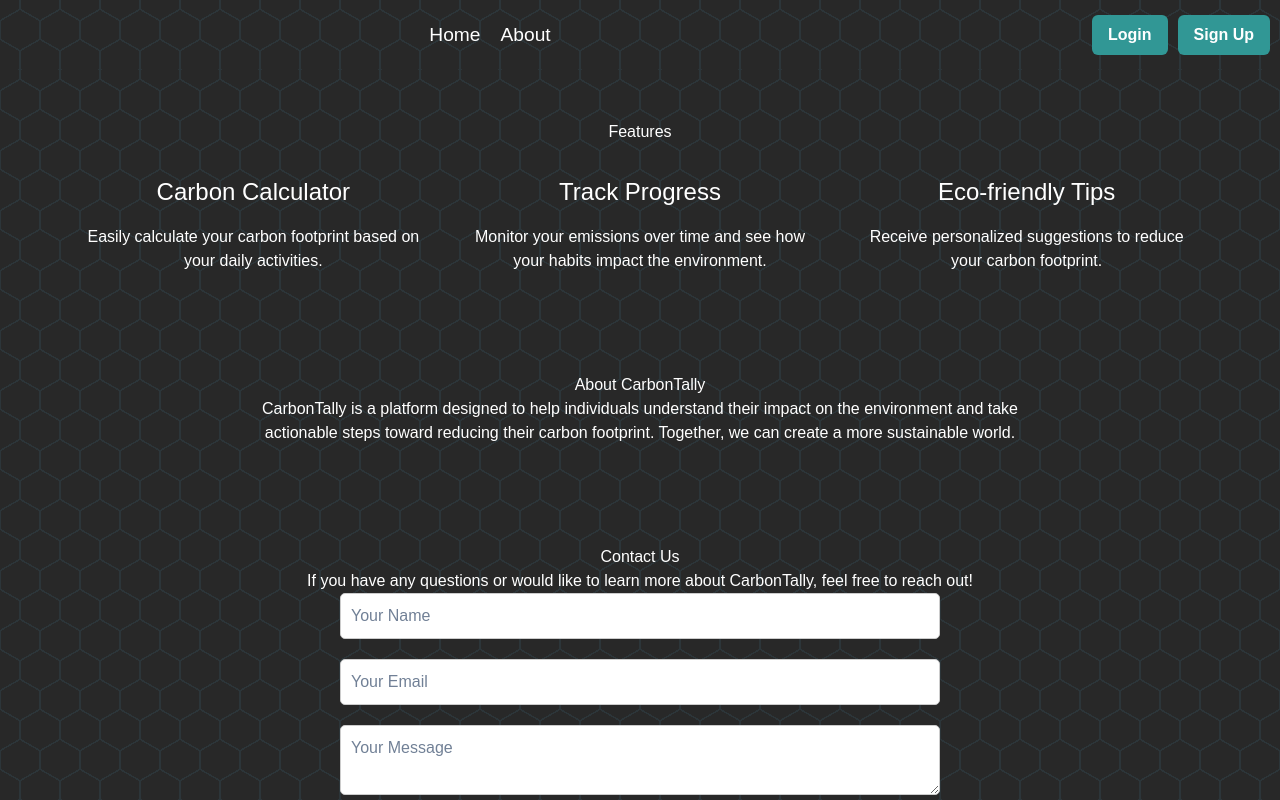
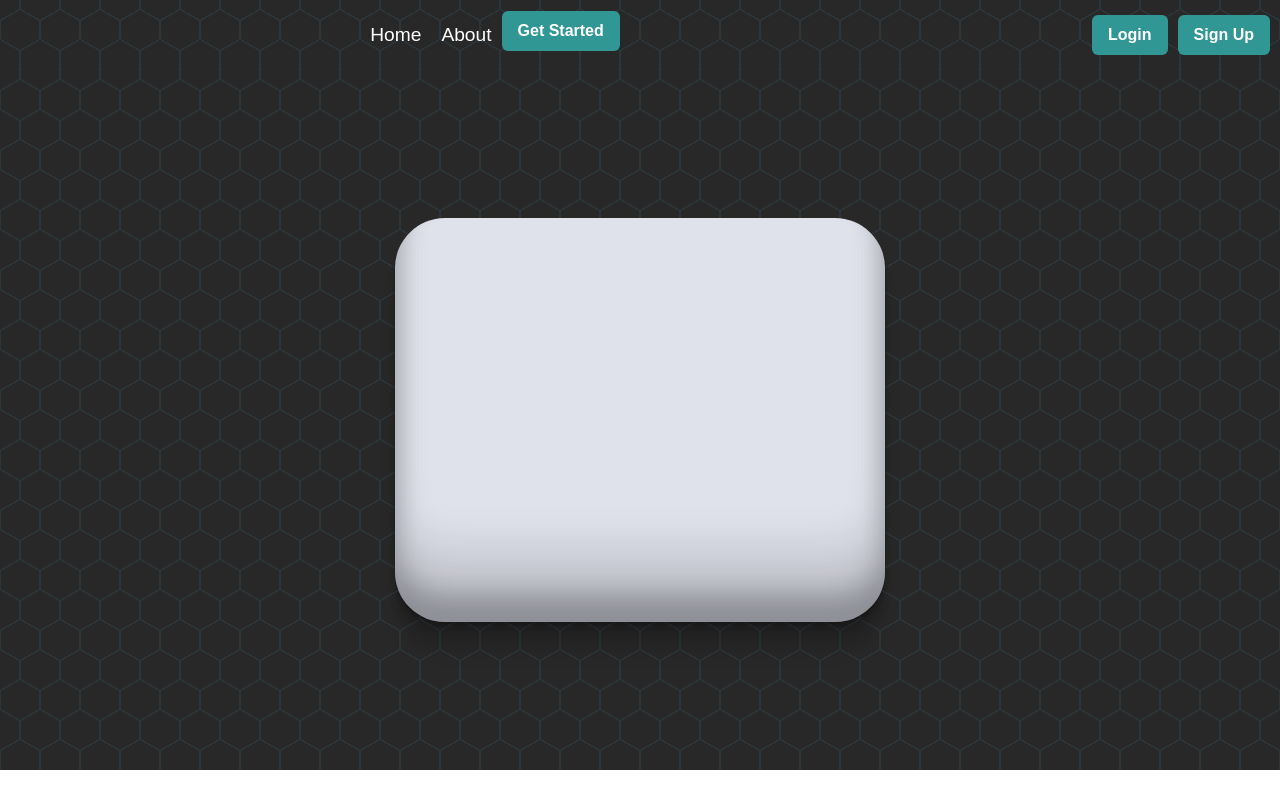
Before and after one commit to krishnanx/NasaSpaceChallenge, a React (Vite) app in the folder Nasa/: page /Dashboard in a window 1280 px wide. Shown: the top 800 px of the page. Built offline with nearby package versions, Linux system fonts and the light colour scheme.

Commit message:
Dashboard started

```diff
--- a/Nasa/src/App.jsx
+++ b/Nasa/src/App.jsx
@@ -2,14 +2,29 @@ import { ChakraProvider } from '@chakra-ui/react'
 import './App.css'
 import Navbar from './Components/navbar/Navbar'
 import Landing from './pages/landing'
+import {BrowserRouter as Router,Route,Routes,useLocation} from 'react-router-dom'
+import Dashboard from './pages/Dashboard/Dashboard'
+import Protected from './Components/Protected/Protected'
+import AuthContext from './Components/contexts/AuthContext'
 function App() {
 
 
   return (
     <>
       <ChakraProvider>
-        <Navbar/>
-        <Landing/>
+        <AuthContext>
+          <Router>
+
+              <Navbar/>
+              <Routes>
+                <Route path='/' element={<Landing/>}/>
+                <Route path='/Dashboard' element={<Dashboard />}/>
+
+              </Routes>
+
+          </Router>
+        </AuthContext>
+
       </ChakraProvider>
 
     </>
--- /dev/null
+++ b/Nasa/src/Components/Protected/Protected.jsx
@@ -0,0 +1,17 @@
+import React, { useContext } from 'react'
+import { Navigate } from 'react-router-dom'
+import {Authentication} from "../contexts/AuthContext"
+const Protected = ({children}) => {
+    const [user,setUser] = useContext(Authentication)
+    if(user){
+        return <Navigate to="/Dashboard" />;
+    }
+    else{
+        return <Navigate to="/"/>
+    }
+  return (
+    <div>Protected</div>
+  )
+}
+
+export default Protected
--- /dev/null
+++ b/Nasa/src/Components/contexts/AuthContext.jsx
@@ -0,0 +1,12 @@
+import React, { useState,createContext } from 'react'
+export const Authentication = createContext();
+const AuthContext = ({children}) => {
+    const [user,setUser] = useState()
+  return (
+    <Authentication.Provider value = {[user,setUser]}>
+        {children}
+    </Authentication.Provider>
+  )
+}
+
+export default AuthContext
--- a/Nasa/src/Components/navbar/Navbar.jsx
+++ b/Nasa/src/Components/navbar/Navbar.jsx
@@ -1,7 +1,9 @@
 import { Box, Button, Image } from '@chakra-ui/react';
 import { signInWithPopup } from "firebase/auth";
-import { useState } from "react";
+import { useContext, useState } from "react";
 import { auth, provider } from "../Firebase/Firebase";
+import { useNavigate,useLocation } from "react-router-dom";
+import {Authentication} from "../contexts/AuthContext"
 import "./Navbar.css";
 
 
@@ -19,11 +21,20 @@ function Navbar() {
     linear-gradient(90deg, #2c3539 2%, #282828 0, #282828 98%, #2c3539 0%) 0 0 #282828`,
   backgroundSize: "40px 60px"
 }
-
-
   const [email,setEmail] = useState(null)
-  const [user,setUser] = useState(null)
+  const [user,setUser] = useContext(Authentication);
   const [pic,setPic] = useState(null)
+  const navigate = useNavigate();
+  const location = useLocation();
+  const HandleGetStarted = () =>{
+    if(email){
+        navigate("/Dashboard")
+    }
+    else{
+      HandleSignin()
+      navigate("/Dashboard")
+    }
+  }
   const HandleSignin = async() =>{
     try {
 
@@ -51,13 +62,22 @@ function Navbar() {
 
   }
   return (
-    <div id="navContainer" style={theme}>
+    <div id="navContainer" style = {theme}>
       <div>
 
       </div>
       <ul id="list">
         <li>Home</li>
         <li>About</li>
+        {!email?<Button
+          colorScheme='teal'
+          size = "md"
+          onClick={()=>{
+            HandleGetStarted()
+          }}
+        >
+          Get Started
+        </Button>:null}
       </ul>
       <Box
         display="flex"
--- /dev/null
+++ b/Nasa/src/pages/Dashboard/Dashboard.jsx
@@ -0,0 +1,58 @@
+import React from 'react';
+import { Box } from '@chakra-ui/react';
+
+const Dashboard = () => {
+  const theme = {
+    width: "100%",
+    height: "700px",
+    background: `
+      radial-gradient(circle farthest-side at 0% 50%, #282828 23.5%, rgba(255, 170, 0, 0) 0) 21px 30px,
+      radial-gradient(circle farthest-side at 0% 50%, #2c3539 24%, rgba(240, 166, 17, 0) 0) 19px 30px,
+      linear-gradient(#282828 14%, rgba(240, 166, 17, 0) 0, rgba(240, 166, 17, 0) 85%, #282828 0) 0 0,
+      linear-gradient(150deg, #282828 24%, #2c3539 0, #2c3539 26%, rgba(240, 166, 17, 0) 0, rgba(240, 166, 17, 0) 74%, #2c3539 0, #2c3539 76%, #282828 0) 0 0,
+      linear-gradient(30deg, #282828 24%, #2c3539 0, #2c3539 26%, rgba(240, 166, 17, 0) 0, rgba(240, 166, 17, 0) 74%, #2c3539 0, #2c3539 76%, #282828 0) 0 0,
+      linear-gradient(90deg, #2c3539 2%, #282828 0, #282828 98%, #2c3539 0%) 0 0 #282828`,
+    backgroundSize: "40px 60px",
+    color: "white"  // Ensures the text is visible against the dark background
+  };
+
+  return (
+    <Box
+      style={{
+        width: theme.width,
+        height: theme.height,
+        background: theme.background,
+        backgroundSize: theme.backgroundSize,
+        color: theme.color  // Apply the text color
+      }}
+      display="flex"
+      justifyContent="center"
+      alignItems="center"
+    >
+      <Box
+        width="490px"
+        height="404px"
+        bg="rgb(223, 225, 235)"
+        borderRadius="50px"
+        sx={{
+          boxShadow: `
+            rgba(0, 0, 0, 0.17) 0px -23px 25px 0px inset,
+            rgba(0, 0, 0, 0.15) 0px -36px 30px 0px inset,
+            rgba(0, 0, 0, 0.1) 0px -79px 40px 0px inset,
+            rgba(0, 0, 0, 0.06) 0px 2px 1px,
+            rgba(0, 0, 0, 0.09) 0px 4px 2px,
+            rgba(0, 0, 0, 0.09) 0px 8px 4px,
+            rgba(0, 0, 0, 0.09) 0px 16px 8px,
+            rgba(0, 0, 0, 0.09) 0px 32px 16px
+          `,
+        }}
+
+
+      >
+
+      </Box>
+    </Box>
+  );
+};
+
+export default Dashboard;
```
Lines whose indentation alone changed are shown as unchanged.
